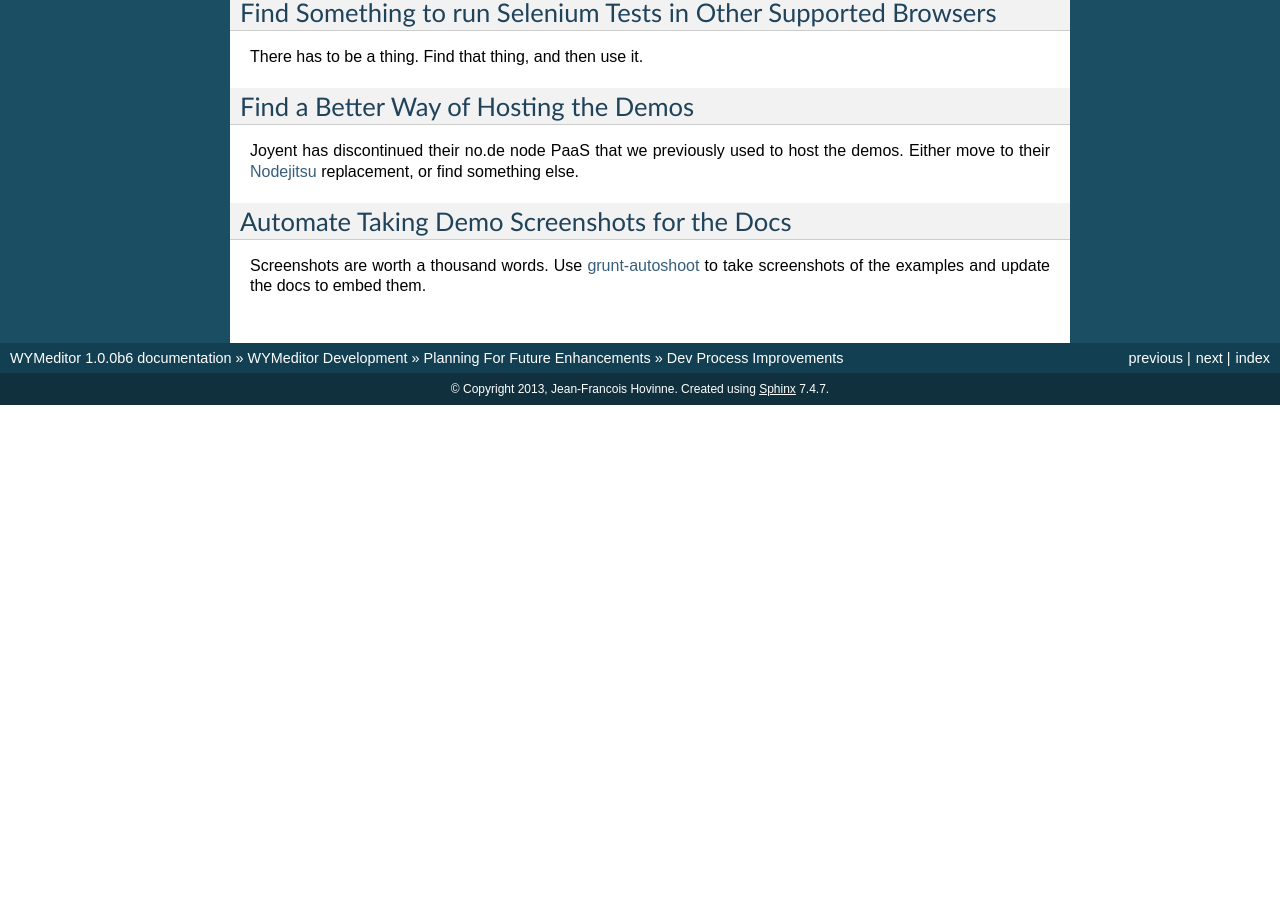
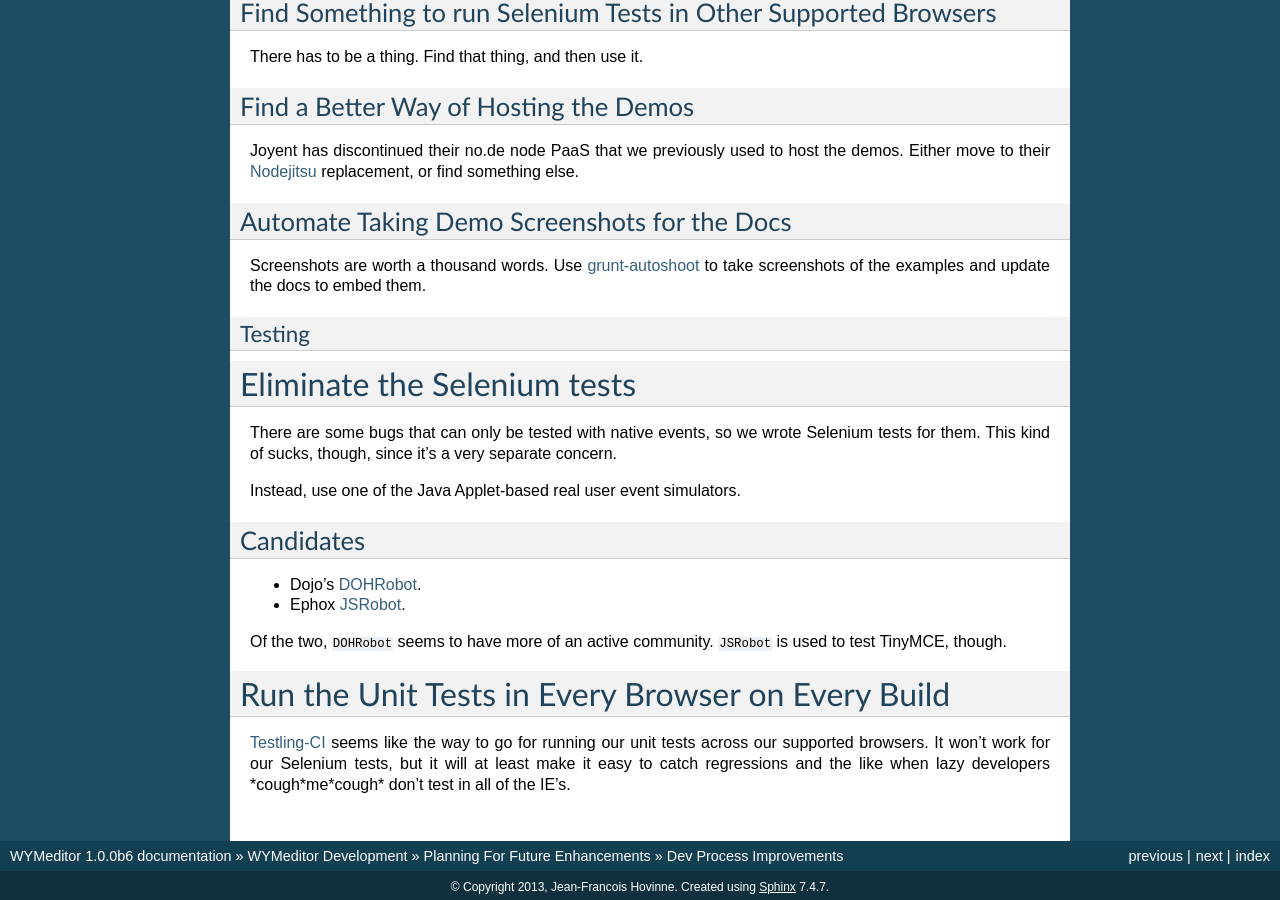
Before and after one commit to wymeditor/wymeditor, a Sphinx documentation site: the page built from docs/wymeditor_development/future_planning/dev_process_improvements.rst, in a window 1280 px wide and 900 px high, scrolled down 717 px. Built offline with Sphinx 7.4.7, drawn with Linux system fonts in a browser that asks for light colours; before the commit the page ends 1122 px from its top, so only the background shows below that; some of the changed text lies outside the part shown.

Commit message:
Let's plan to ditch the Selenium tests

```diff
--- a/docs/wymeditor_development/future_planning/dev_process_improvements.rst
+++ b/docs/wymeditor_development/future_planning/dev_process_improvements.rst
@@ -59,3 +59,37 @@
 Use `grunt-autoshoot <https://github.com/Ferrari/grunt-autoshot>`_
 to take screenshots of the examples
 and update the docs to embed them.
+
+*******
+Testing
+*******
+
+Eliminate the Selenium tests
+============================
+
+There are some bugs that can only be tested with native events,
+so we wrote Selenium tests for them.
+This kind of sucks,
+though,
+since it's a very separate concern.
+
+Instead,
+use one of the Java Applet-based real user event simulators.
+
+Candidates
+----------
+
+* Dojo's `DOHRobot <https://github.com/dojo/util/tree/master/doh/robot>`_.
+* Ephox `JSRobot <https://github.com/ephox/JSRobot>`_.
+
+Of the two,
+``DOHRobot`` seems to have more of an active community.
+``JSRobot`` is used to test TinyMCE, though.
+
+Run the Unit Tests in Every Browser on Every Build
+==================================================
+
+`Testling-CI <http://ci.testling.com/>`_ seems like the way to go for running
+our unit tests across our supported browsers. It won't work for our Selenium
+tests, but it will at least make it easy to catch regressions and the like when
+lazy developers \*cough\*me\*cough\* don't test in all of the IE's.
```
